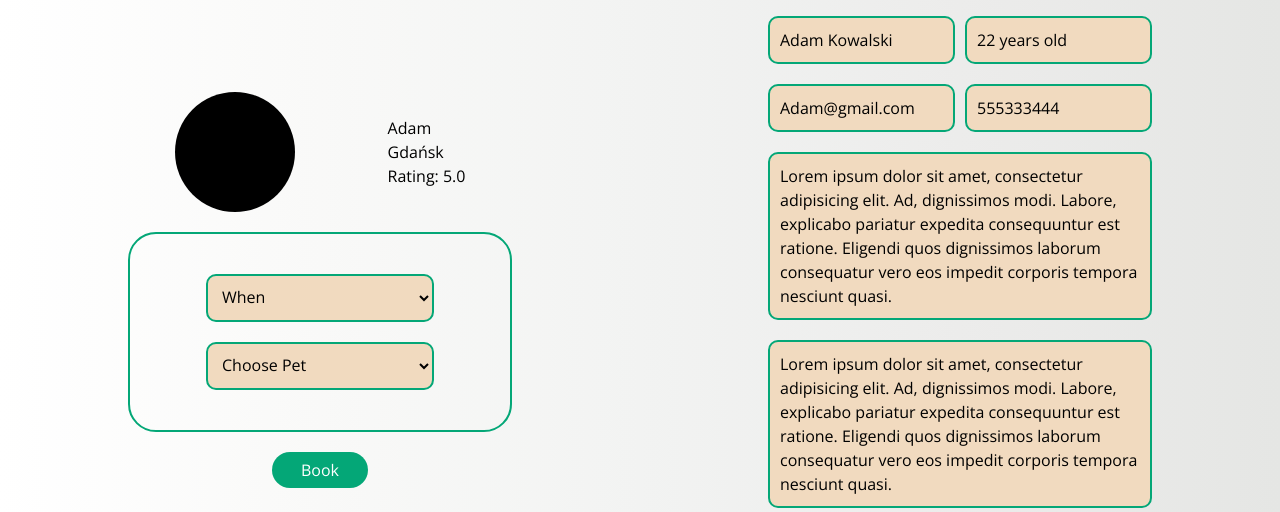
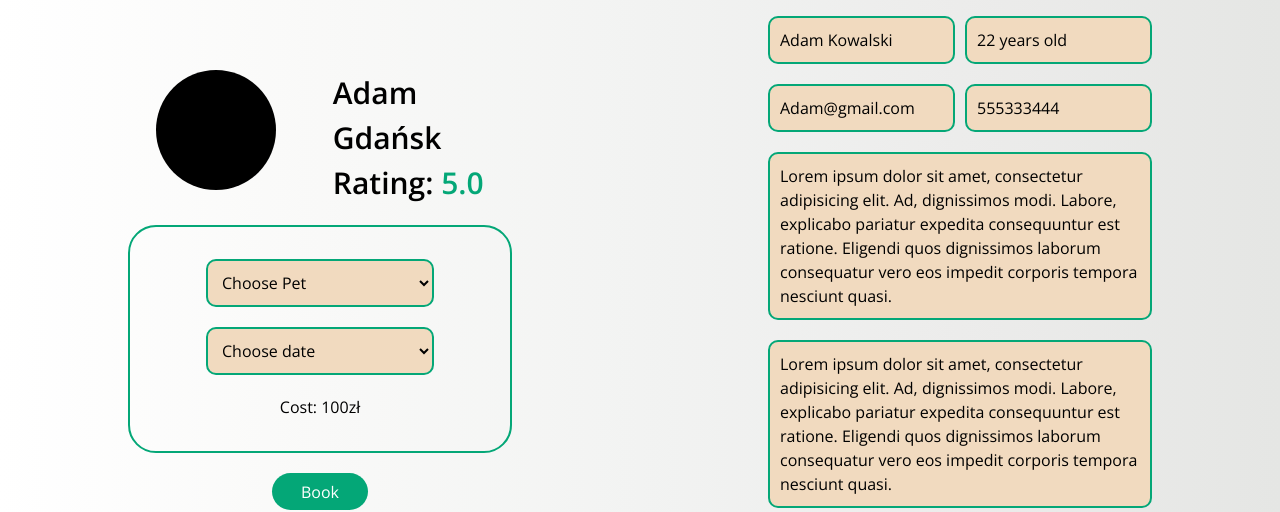
Before and after one commit to ProfessorKT/homepetguardians, a Next.js app: page /guardianprofile in a window 1280 px wide. Shown: the part 145-657 px from the top of the page. Built offline with nearby package versions, Linux system fonts and the light colour scheme; no server answers; the database is empty.

Commit message:
Ready to fetch data

```diff
--- a/app/components/GP.jsx
+++ b/app/components/GP.jsx
@@ -1,8 +1,30 @@
-import React from "react";
+import React, { useState, useEffect } from "react";
+import { db } from "../../lib/firebaseConfig.js";
+import { getDocs, collection } from "firebase/firestore";
+import Image from "next/image";
 import PlaceholderProfilePicture from "../assets/PlaceholderProfilePicture.jpg";
-import Image from "next/image";
+
+async function fetchDataFromFirestore() {
+  const querySnapshot = await getDocs(collection(db, "petsitters"));
+
+  const data = [];
+  querySnapshot.forEach((doc) => {
+    data.push({ id: doc.id, ...doc.data() });
+  });
+
+  return data;
+}
 
 const GuardianProfile = () => {
+  const [petsitterData, setPetsitterData] = useState([]);
+  useEffect(() => {
+    async function fetchData() {
+      const data = await fetchDataFromFirestore();
+      setPetsitterData(data);
+    }
+    fetchData();
+  }, []);
+
   return (
     <div className="w-full h-screen flex flex-col items-center pt-[20px] lg:pt-[0px] lg:flex-row ">
       <div className="w-1/2 h-[calc(100vh-70px)] mt-[70px] flex flex-col gap-y-[10px] lg:gap-y-[20px] items-center justify-center">
@@ -14,26 +36,24 @@ const GuardianProfile = () => {
             priority={true}
           />
           <div className="flex flex-col items-stretch justify-center">
-            <p>Adam</p>
-            <p>Gdańsk</p>
-            <p>Rating: 5.0</p>
+            <p className="text-[18px] sm:text-[24px] lg:text-[30px] font-semibold">
+              Adam
+            </p>
+            <p className="text-[18px] sm:text-[24px] lg:text-[30px] font-semibold">
+              Gdańsk
+            </p>
+            <p className="text-[18px] sm:text-[24px] lg:text-[30px] font-semibold">
+              Rating:{" "}
+              <span className="text-[18px] sm:text-[24px] lg:text-[30px] font-semibold text-jade">
+                5.0
+              </span>
+            </p>
           </div>
         </div>
         <form
           action=""
-          className="w-[100%] lg:w-[60%] h-[200px] border-2 border-solid border-jade rounded-[28px] flex flex-col gap-y-[10px] lg:gap-y-[20px] items-center justify-center"
+          className="w-[100%] lg:w-[60%] py-[32px] border-2 border-solid border-jade rounded-[28px] flex flex-col gap-y-[10px] lg:gap-y-[20px] items-center justify-center"
         >
-          <select
-            name=""
-            id=""
-            className="bg-almond rounded-[10px] border-2 border-solid border-jade w-[60%] p-[10px]"
-          >
-            <option value="">When</option>
-            <option value="">Placeholder2</option>
-            <option value="">Placeholder3</option>
-            <option value="">Placeholder4</option>
-            <option value="">Placeholder5</option>
-          </select>
           <select
             name=""
             id=""
@@ -45,6 +65,18 @@ const GuardianProfile = () => {
             <option value="">Placeholder4</option>
             <option value="">Placeholder5</option>
           </select>
+          <select
+            name=""
+            id=""
+            className="bg-almond rounded-[10px] border-2 border-solid border-jade w-[60%] p-[10px]"
+          >
+            <option value="">Choose date</option>
+            <option value="">Placeholder2</option>
+            <option value="">Placeholder3</option>
+            <option value="">Placeholder4</option>
+            <option value="">Placeholder5</option>
+          </select>
+          <p>Cost: 100zł</p>
         </form>
         <button className="bg-jade rounded-[24px] text-white h-[35px] w-[100px] lg:h-[5%] lg:w-[15%]">
           Book
--- a/next.config.js
+++ b/next.config.js
@@ -1,4 +1,2 @@
 /** @type {import('next').NextConfig} */
-const nextConfig = {}
-
-module.exports = nextConfig
+const nextConfig = {};
```
Also changed, not shown: 1 other file (tests, documents, lock files or other folders).
